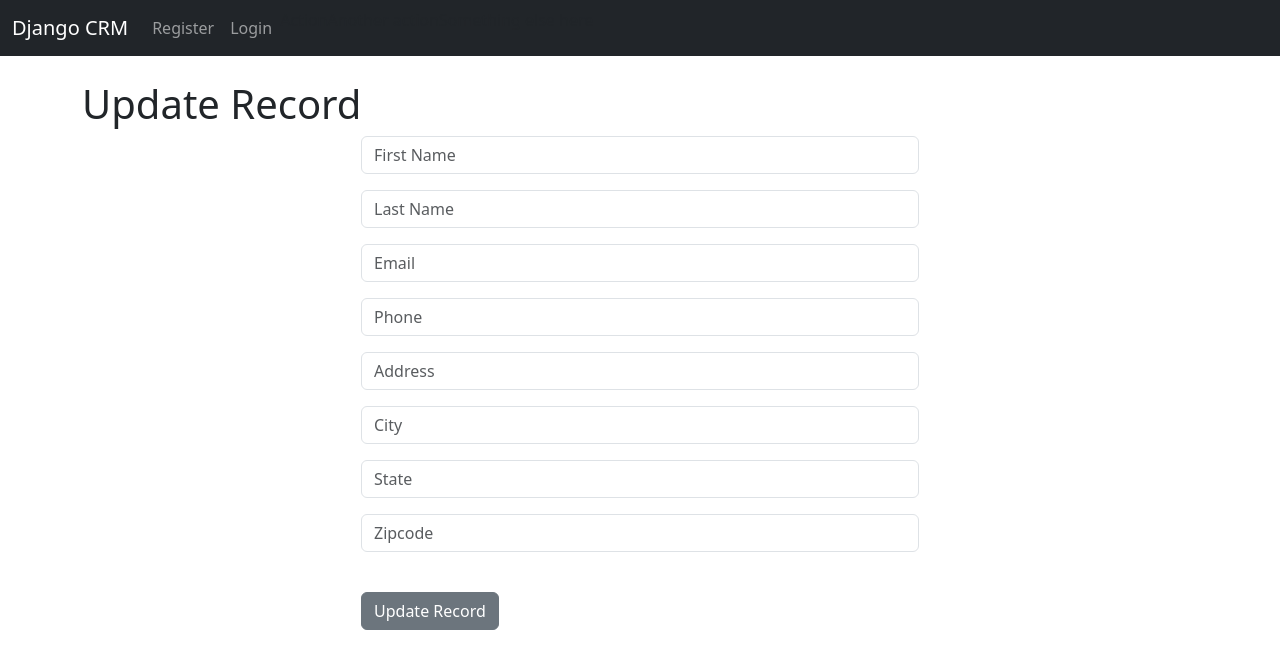
After one commit to seanarch/django-crm, a Django app: template djangocrm/website/templates/update_record.html in a window 1280 px wide. The commit adds this page. Shown: the top 669 px of the page. Run offline with Django 4.2, Linux system fonts and the light colour scheme; the template is opened without the code that fills it: values that come from a table or form of the project are taken from there, others are empty.

Commit message:
update function

```diff
--- a/djangocrm/website/templates/record.html
+++ b/djangocrm/website/templates/record.html
@@ -25,5 +25,6 @@
   <br>
   <a href="{% url 'home' %}" class="btn btn-secondary">Back</a>
   <a href="{% url 'delete_record' customer_record.id %}" class="btn btn-danger">Delete</a>
+  <a href="{% url 'update_record' customer_record.id %}" class="btn btn-secondary">Update</a>
 
 {% endblock %}
--- /dev/null
+++ b/djangocrm/website/templates/update_record.html
@@ -0,0 +1,14 @@
+{% extends 'base.html' %} {% block content %}
+
+<h1>Update Record</h1>
+
+<div class="col-md-6 offset-md-3">
+  <form method="POST">
+    {% csrf_token %} {{form.as_p}}
+
+    <br />
+    <button class="btn btn-secondary">Update Record</button>
+  </form>
+</div>
+
+{% endblock%}
--- a/djangocrm/website/urls.py
+++ b/djangocrm/website/urls.py
@@ -9,5 +9,5 @@ urlpatterns = [
     path('record/<int:pk>', views.customer_record, name='record'),
     path('delete_record/<int:pk>', views.delete_record, name='delete_record'),
     path('add_record/', views.add_record, name='add_record'),
-
+    path('update_record/<int:pk>', views.update_record, name='update_record')
 ]
```
Also changed, not shown: djangocrm/website/views.py (+13 -0 lines).
